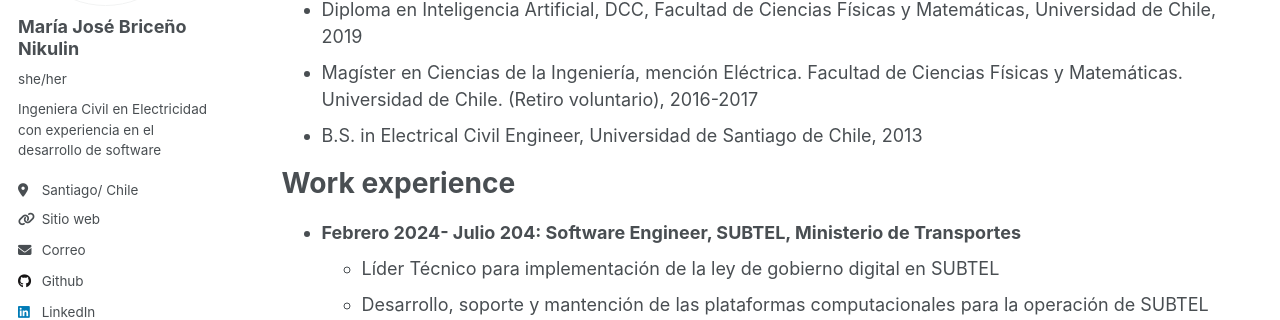
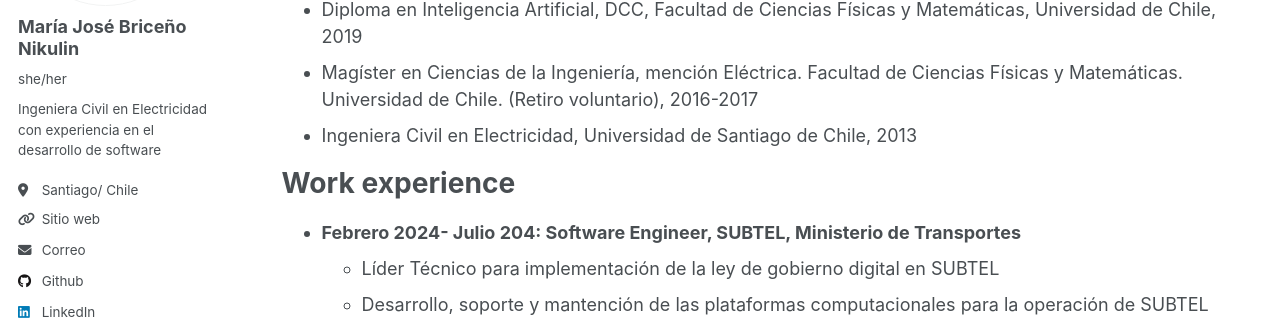
Before and after one commit to majobrini/majobrini.github.io, a Jekyll site: the page built from _pages/cv.md, in a window 1280 px wide and 900 px high. Shown: the part 275-595 px from the top of the window. Built offline with Jekyll 4.4.1, drawn with Linux system fonts in a browser that asks for light colours.

Commit message:
Ingenieria

```diff
--- a/_pages/cv.md
+++ b/_pages/cv.md
@@ -16,7 +16,7 @@ Education
 * Diploma en Inteligencia Artificial, DCC, Facultad de Ciencias Físicas y Matemáticas, Universidad de Chile, 2019
 * Magíster en Ciencias de la Ingeniería, mención Eléctrica. Facultad de Ciencias Físicas y
   Matemáticas. Universidad de Chile. (Retiro voluntario), 2016-2017
-* B.S. in Electrical Civil Engineer, Universidad de Santiago de Chile, 2013
+* Ingeniera Civil en Electricidad, Universidad de Santiago de Chile, 2013
 
 
 
```
